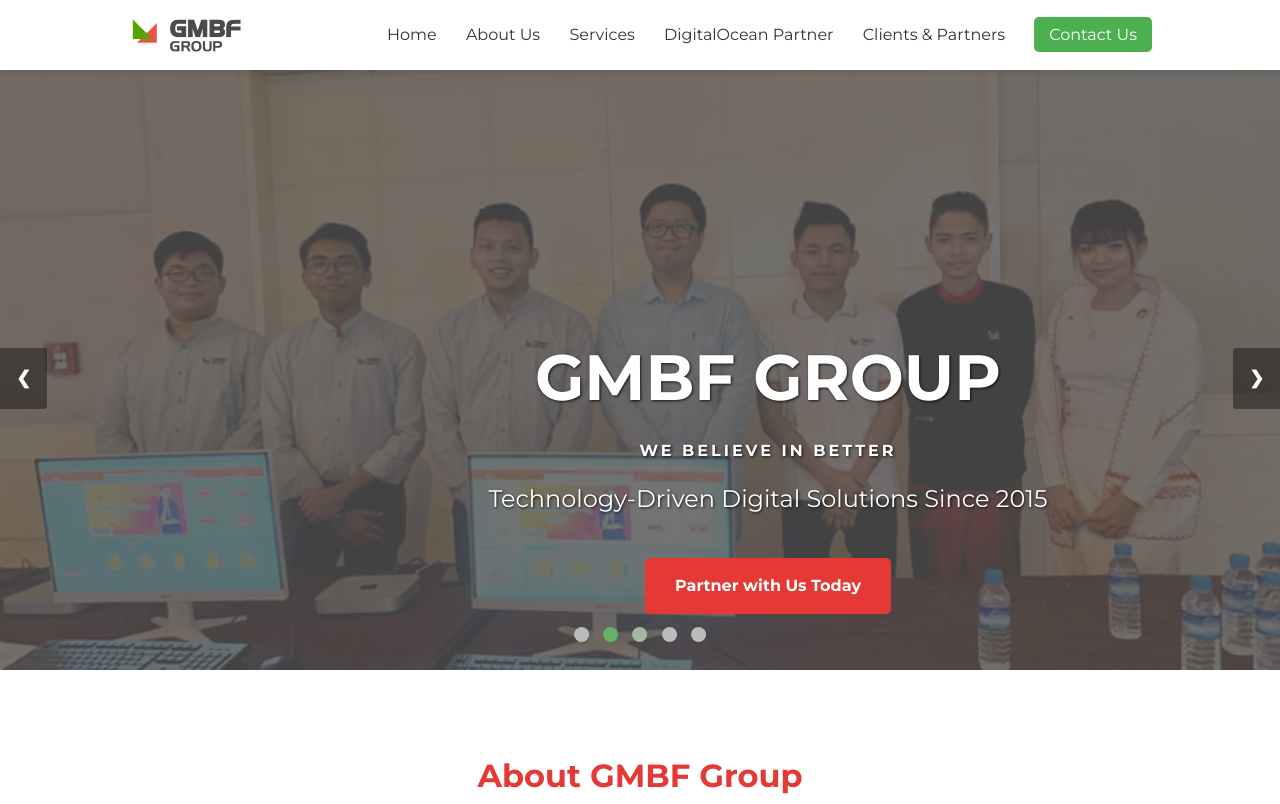
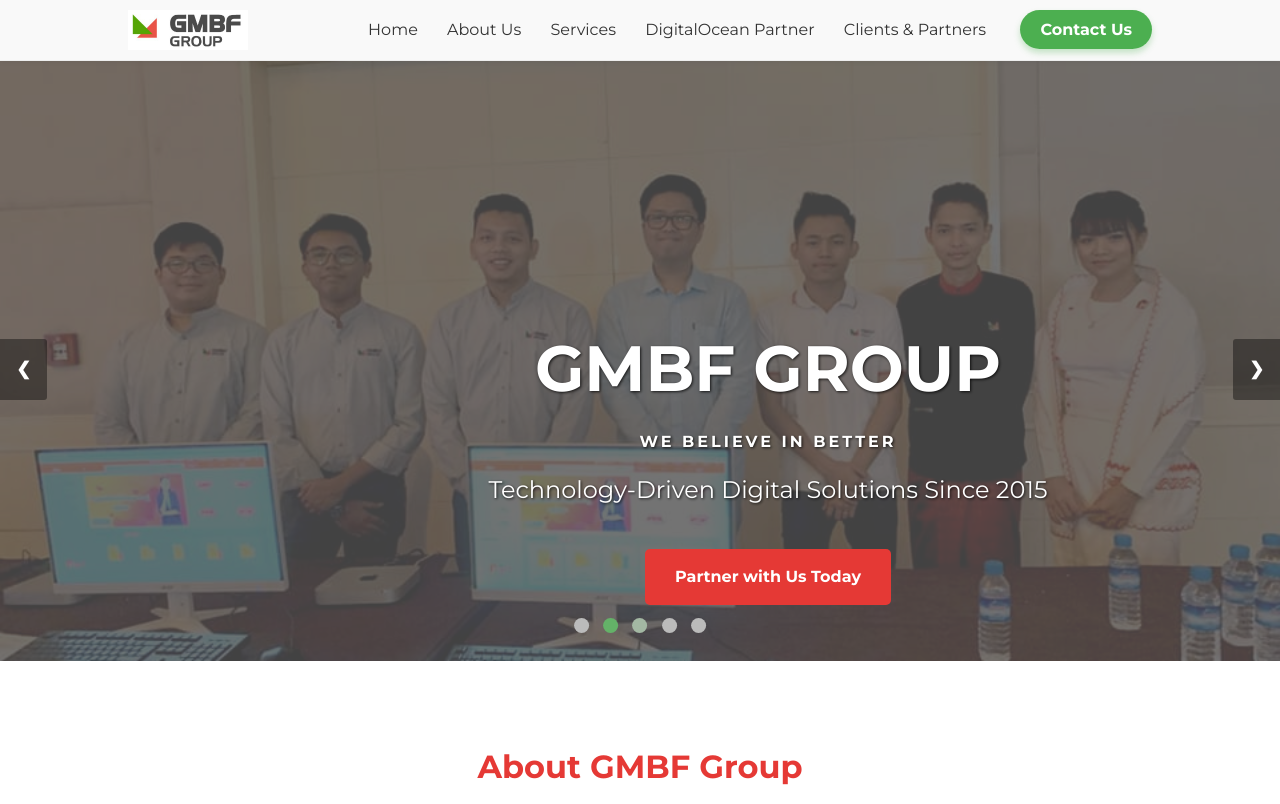
Before and after one commit to seanphyo/gmbfgroup, a plain HTML site: page index.html in a window 1280 px wide. Shown: the top 804 px of the page. Drawn offline with Linux system fonts and the light colour scheme.

Commit message:
Topmenu bar update

```diff
--- a/styles.css
+++ b/styles.css
@@ -41,21 +41,22 @@
     margin: 0 auto;
 }
 
-/* === 2. HEADER & NAVIGATION === */
+/* === 2. HEADER & NAVIGATION (MODERNIZED) === */
 header {
     display: flex;
     justify-content: space-between;
     align-items: center;
-    padding: 15px 10%;
-    background-color: var(--color-white);
-    box-shadow: 0 2px 4px rgba(0, 0, 0, 0.1);
+    padding: 10px 10%; /* Slightly less vertical padding for a sleeker look */
+    background-color: var(--color-light); /* Slight off-white background */
+    border-bottom: 1px solid #eee; /* Subtle border at the bottom */
+    box-shadow: 0 1px 6px rgba(0, 0, 0, 0.05); /* Softer shadow */
     position: sticky;
     top: 0;
     z-index: 100;
 }
 
 .header-logo {
-    height: 40px; /* Adjust logo size */
+    height: 40px;
     width: auto;
     vertical-align: middle;
 }
@@ -65,7 +66,28 @@
     color: var(--color-primary);
     margin-left: 25px;
     font-weight: 500;
+    padding: 5px 0; /* Add vertical padding for the underline effect */
+    position: relative;
     transition: color 0.3s;
+}
+
+/* Modern Underline on Hover/Active */
+nav a::after {
+    content: '';
+    position: absolute;
+    width: 0;
+    height: 2px;
+    display: block;
+    margin-top: 5px;
+    left: 50%;
+    background: var(--color-secondary);
+    transition: width 0.3s ease, left 0.3s ease;
+}
+
+nav a:hover::after,
+nav a:focus::after {
+    width: 100%;
+    left: 0;
 }
 
 nav a:hover {
@@ -75,13 +97,18 @@
 .cta-button {
     background-color: var(--color-secondary);
     color: var(--color-white) !important;
-    padding: 8px 15px;
-    border-radius: 5px;
-    transition: background-color 0.3s;
+    padding: 10px 20px; /* Increased padding */
+    margin-left: 30px; /* Increase separation */
+    border-radius: 25px; /* Pill shape for modern look */
+    font-weight: 700; /* Make it bold */
+    transition: background-color 0.3s, transform 0.2s;
+    box-shadow: 0 4px 6px rgba(76, 175, 80, 0.3); /* Subtle shadow for depth */
 }
 
 .cta-button:hover {
     background-color: #388E3C;
+    transform: translateY(-2px);
+    box-shadow: 0 6px 8px rgba(76, 175, 80, 0.4);
 }
 
 /* === 3. HERO SECTION WITH JAVASCRIPT SLIDESHOW === */
@@ -549,6 +576,11 @@
         font-size: 0.9em;
     }
 
+    .cta-button {
+        margin-left: 0;
+        margin-top: 10px;
+    }
+
     .hero-container {
         height: 400px;
     }
```
